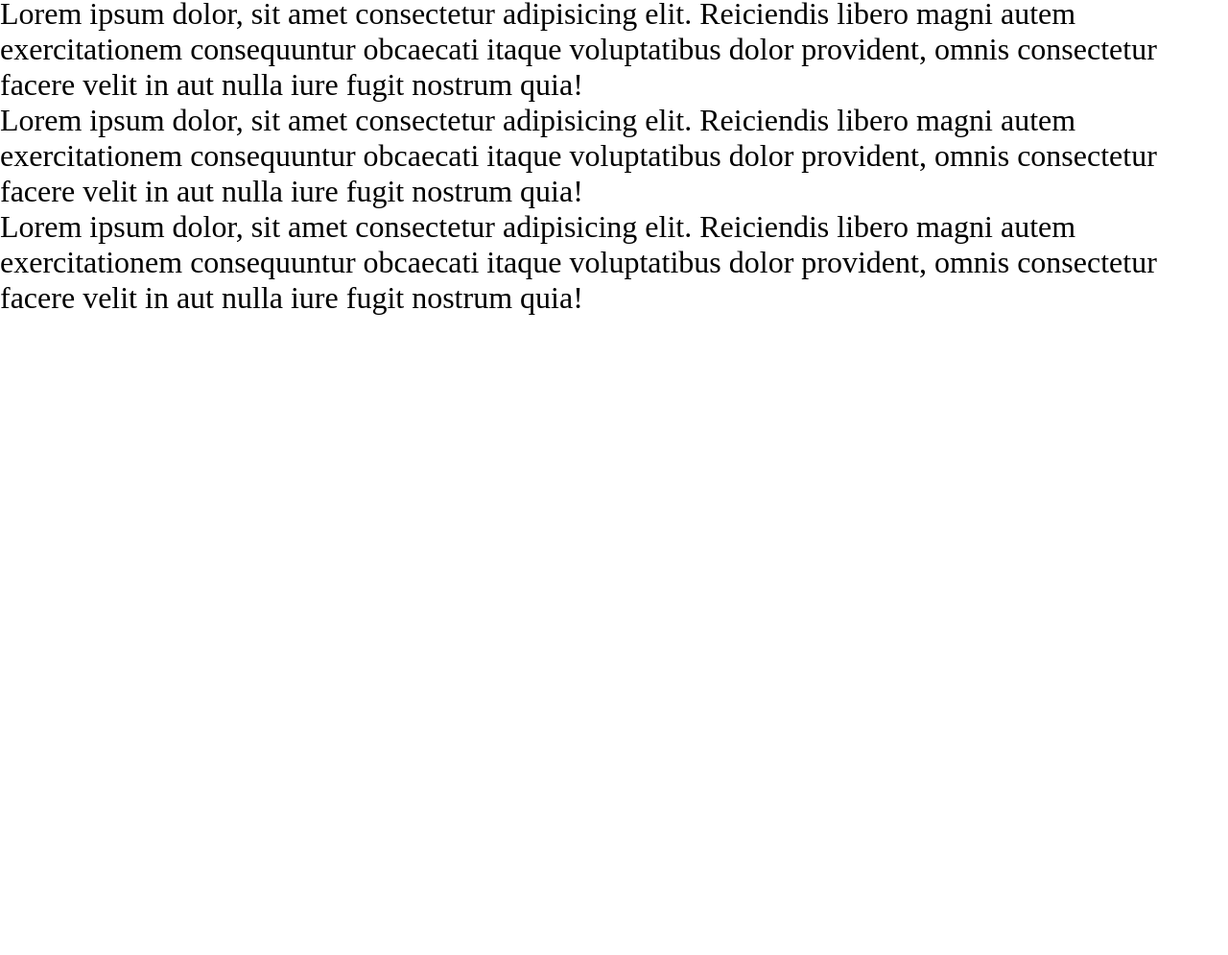
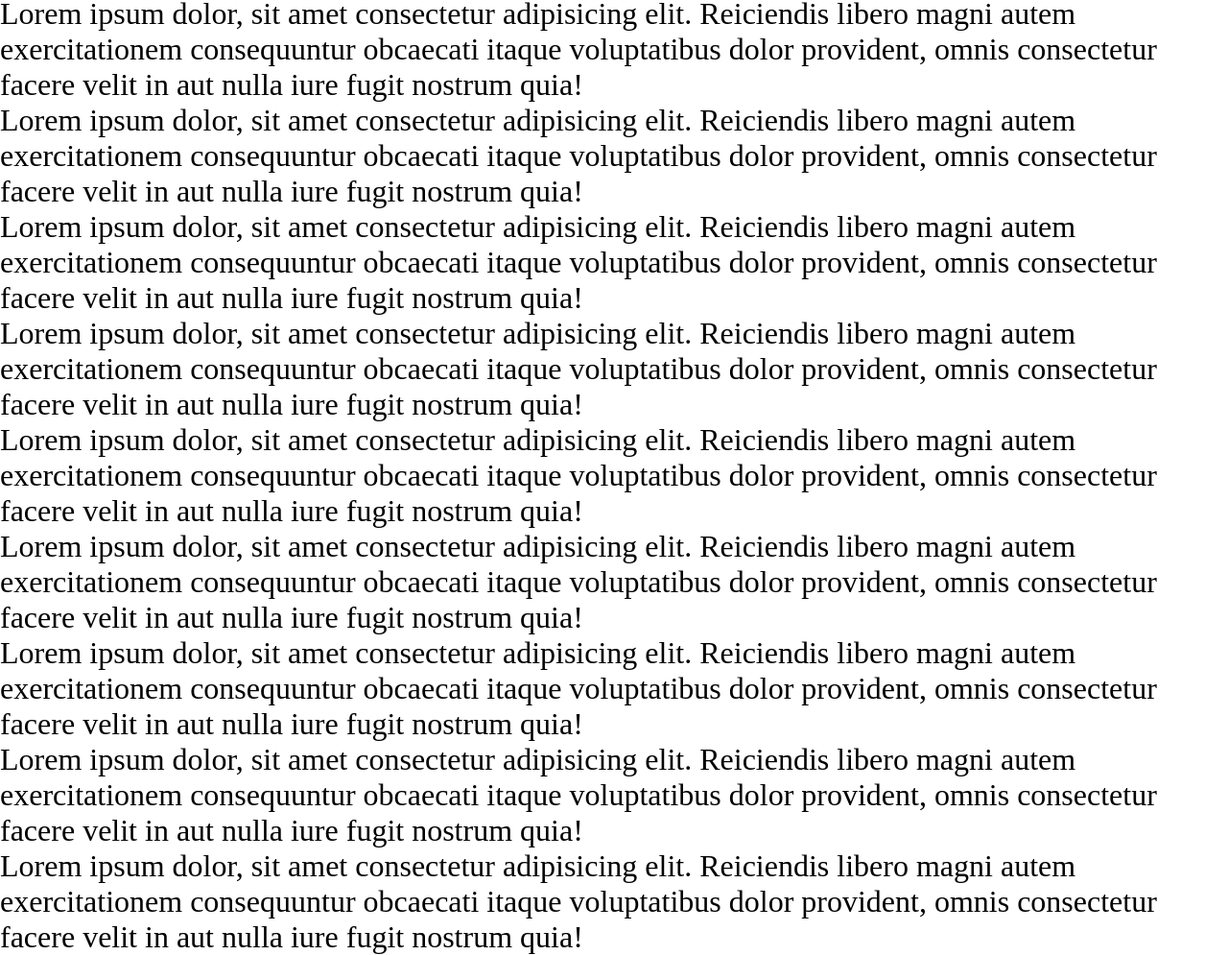
Before and after one commit to gonzafg2/github-pages-test, a plain HTML site: page index.html in a window 1280 px wide. Shown: the part 41-1036 px from the top of the page at 96% size. Before the commit the page ends 800 px from the top, so only its background shows below. Drawn offline with Linux system fonts and the light colour scheme.

Commit message:
Add more paragraph

```diff
--- a/index.html
+++ b/index.html
@@ -15,5 +15,11 @@
   <p>Lorem ipsum dolor, sit amet consectetur adipisicing elit. Reiciendis libero magni autem exercitationem consequuntur obcaecati itaque voluptatibus dolor provident, omnis consectetur facere velit in aut nulla iure fugit nostrum quia!</p>
 
   <p>Lorem ipsum dolor, sit amet consectetur adipisicing elit. Reiciendis libero magni autem exercitationem consequuntur obcaecati itaque voluptatibus dolor provident, omnis consectetur facere velit in aut nulla iure fugit nostrum quia!</p>
+  <p>Lorem ipsum dolor, sit amet consectetur adipisicing elit. Reiciendis libero magni autem exercitationem consequuntur obcaecati itaque voluptatibus dolor provident, omnis consectetur facere velit in aut nulla iure fugit nostrum quia!</p>
+  <p>Lorem ipsum dolor, sit amet consectetur adipisicing elit. Reiciendis libero magni autem exercitationem consequuntur obcaecati itaque voluptatibus dolor provident, omnis consectetur facere velit in aut nulla iure fugit nostrum quia!</p>
+  <p>Lorem ipsum dolor, sit amet consectetur adipisicing elit. Reiciendis libero magni autem exercitationem consequuntur obcaecati itaque voluptatibus dolor provident, omnis consectetur facere velit in aut nulla iure fugit nostrum quia!</p>
+  <p>Lorem ipsum dolor, sit amet consectetur adipisicing elit. Reiciendis libero magni autem exercitationem consequuntur obcaecati itaque voluptatibus dolor provident, omnis consectetur facere velit in aut nulla iure fugit nostrum quia!</p>
+  <p>Lorem ipsum dolor, sit amet consectetur adipisicing elit. Reiciendis libero magni autem exercitationem consequuntur obcaecati itaque voluptatibus dolor provident, omnis consectetur facere velit in aut nulla iure fugit nostrum quia!</p>
+  <p>Lorem ipsum dolor, sit amet consectetur adipisicing elit. Reiciendis libero magni autem exercitationem consequuntur obcaecati itaque voluptatibus dolor provident, omnis consectetur facere velit in aut nulla iure fugit nostrum quia!</p>
 </body>
 </html>
```
